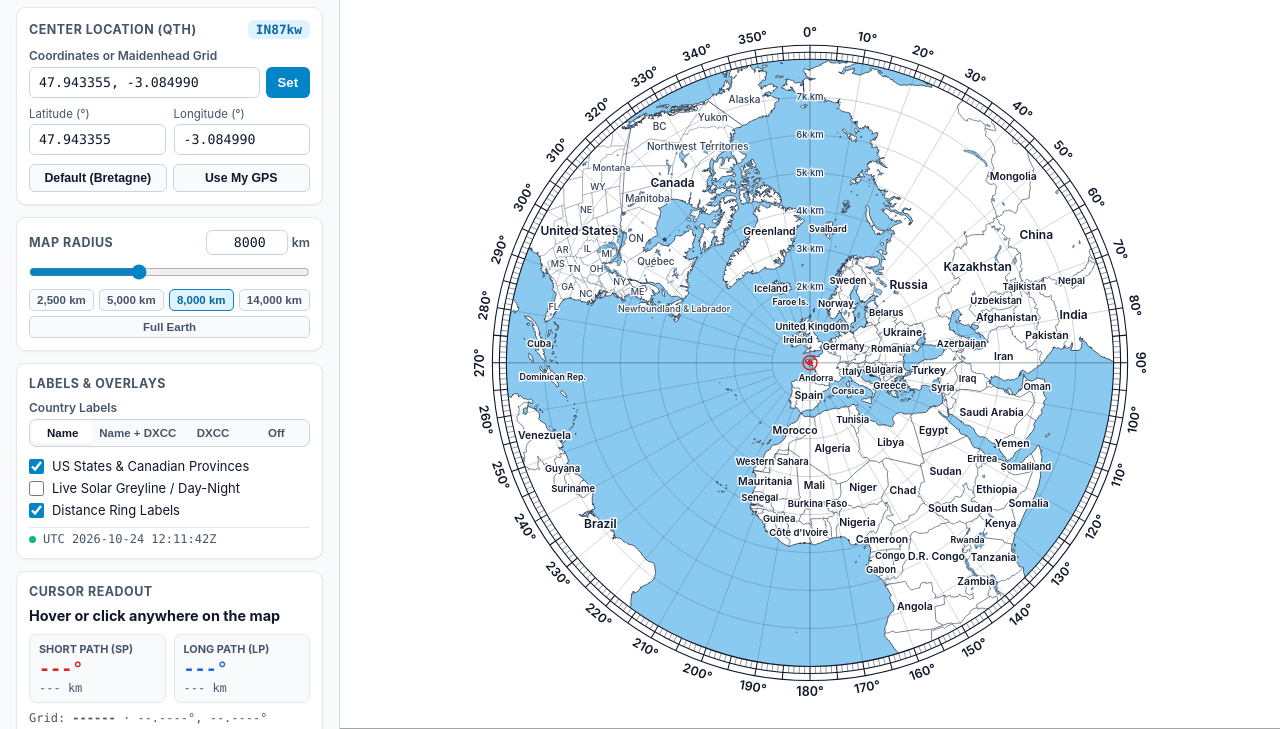
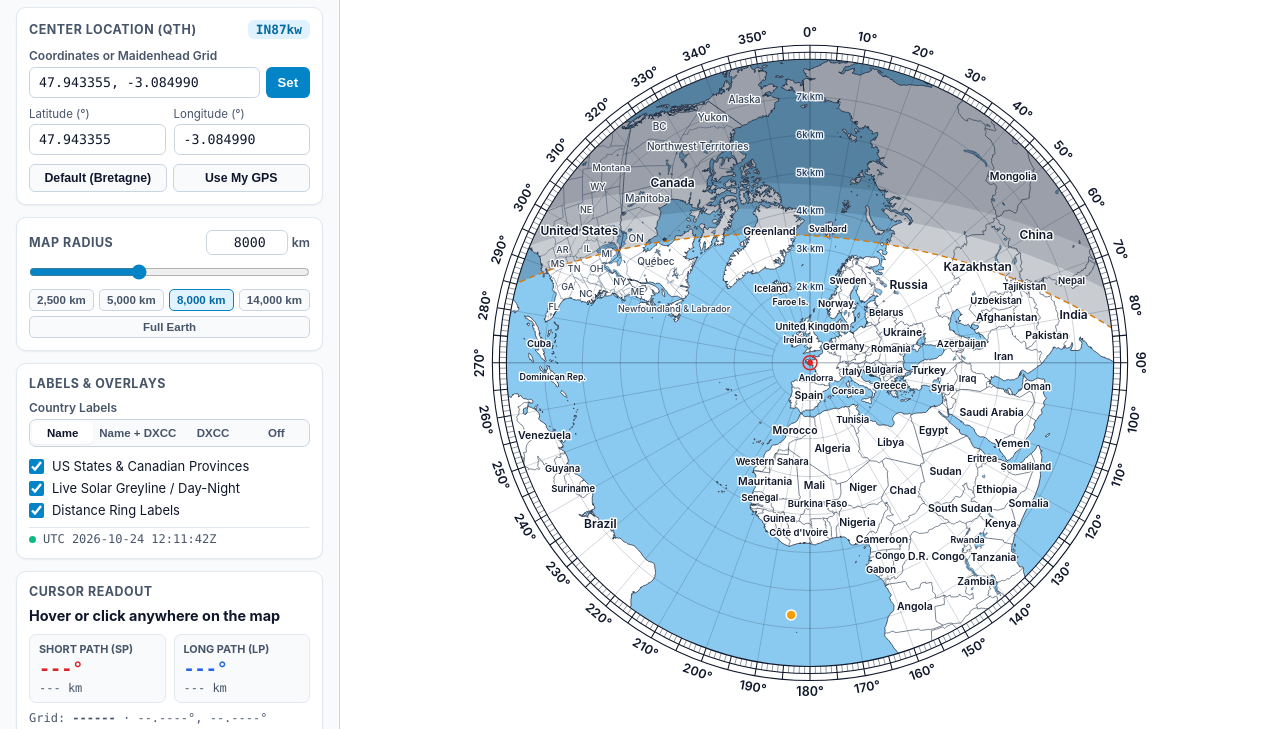
Before and after one commit to QCaudron/azimuth, a website built with Vite: page index.html in a window 1280 px wide. Shown: the part 71-800 px from the top of the page. Built offline with nearby package versions, Linux system fonts and the light colour scheme.

Commit message:
Enable live solar greyline overlay by default

```diff
--- a/index.html
+++ b/index.html
@@ -146,7 +146,7 @@
               <span>US States &amp; Canadian Provinces</span>
             </label>
             <label class="toggle-row">
-              <input type="checkbox" id="toggle-greyline" />
+              <input type="checkbox" id="toggle-greyline" checked />
               <span>Live Solar Greyline / Day-Night</span>
             </label>
             <label class="toggle-row">
--- a/src/main.js
+++ b/src/main.js
@@ -17,7 +17,7 @@ const state = {
   radiusKm: DEFAULT_CENTER.radiusKm,
   labelMode: 'name', // 'name' | 'both' | 'dxcc' | 'none'
   showStates: true,
-  showGreyline: false,
+  showGreyline: true,
   showRingLabels: true,
   theme: 'light',
   now: new Date(),
@@ -57,7 +57,9 @@ function loadInitialStateFromUrl() {
   if (['name', 'both', 'dxcc', 'none'].includes(labels)) {
     state.labelMode = labels;
   }
-  if (params.get('greyline') === '1' || params.get('greyline') === 'true') {
+  if (params.get('greyline') === '0' || params.get('greyline') === 'false') {
+    state.showGreyline = false;
+  } else if (params.get('greyline') === '1' || params.get('greyline') === 'true') {
     state.showGreyline = true;
   }
 }
```
